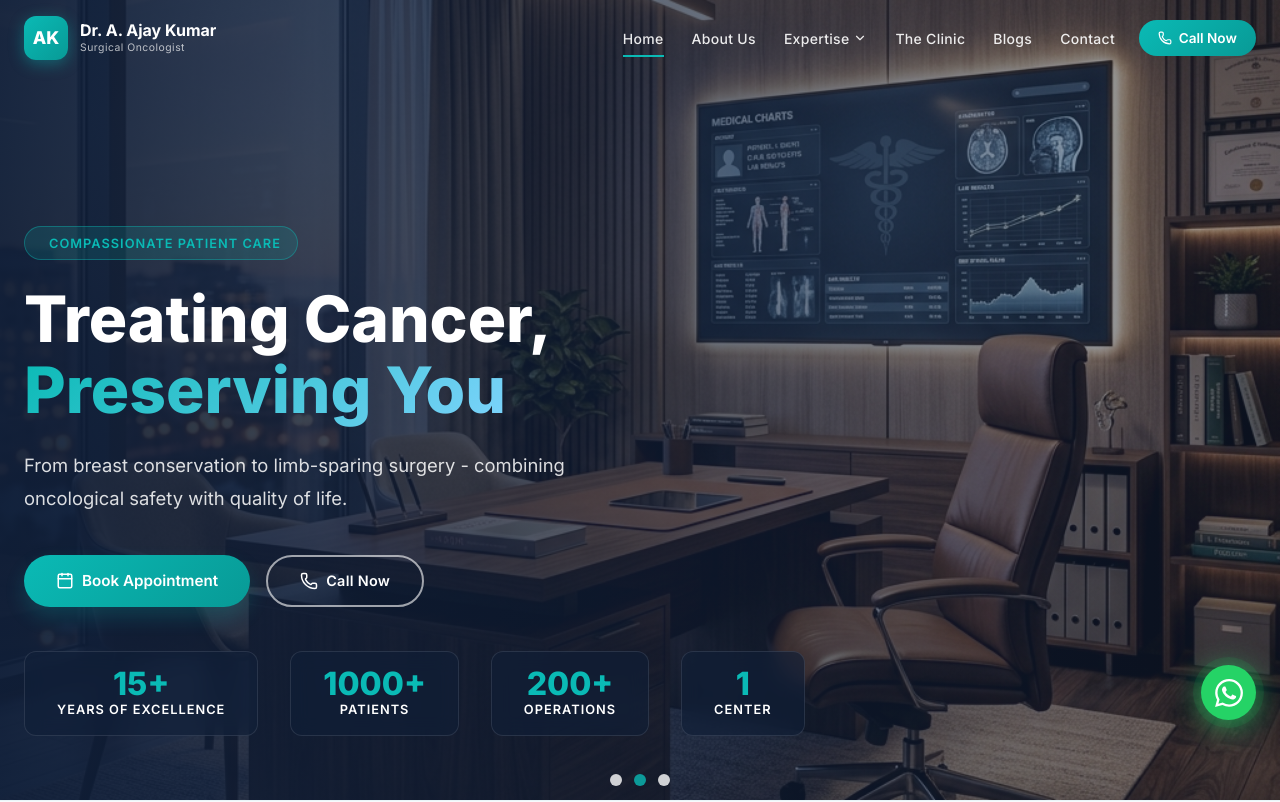
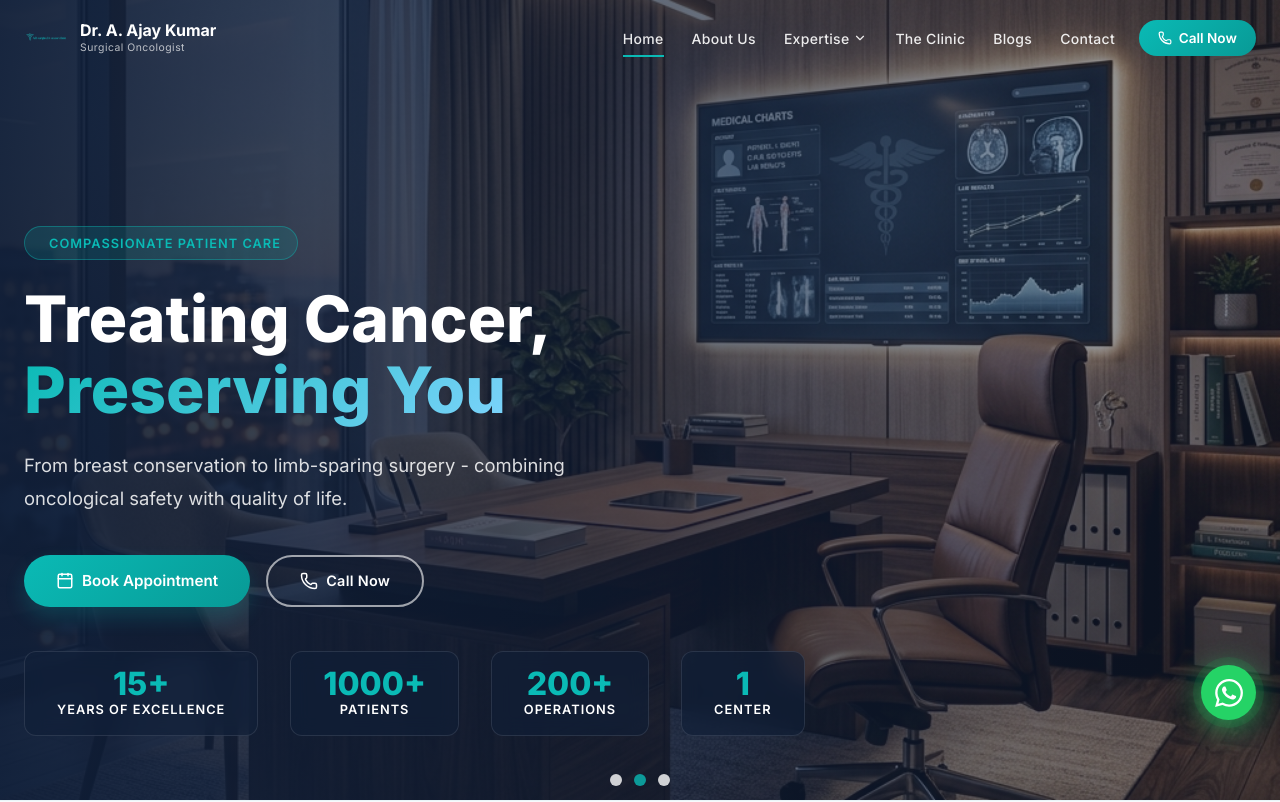
Before and after one commit to yakash4658r/Ajay_Oncologist, a React (Vite) app: page / in a window 1280 px wide. Shown: the top 802 px of the page. Built offline with nearby package versions, Linux system fonts and the light colour scheme.

Commit message:
Add and integrate site logo with transparent background

```diff
--- a/src/components/Navbar.tsx
+++ b/src/components/Navbar.tsx
@@ -63,12 +63,11 @@ export default function Navbar({ currentPage, setCurrentPage }: NavbarProps) {
           >
             <div style={{ display: 'flex', alignItems: 'center', gap: '0.75rem' }}>
               <div style={{
-                width: '44px', height: '44px', borderRadius: '12px',
-                background: 'linear-gradient(135deg, #0ABAB5, #089a96)',
+                width: '44px', height: '44px', borderRadius: '8px',
                 display: 'flex', alignItems: 'center', justifyContent: 'center',
-                boxShadow: '0 4px 15px rgba(10,186,181,0.4)'
+                overflow: 'hidden'
               }}>
-                <span style={{ color: 'white', fontFamily: 'Inter', fontWeight: 800, fontSize: '1.1rem' }}>AK</span>
+                <img src="./Logo_transparent.png" alt="Dr. A. Ajay Kumar Logo" style={{ width: '100%', height: '100%', objectFit: 'contain' }} />
               </div>
               <div>
                 <div style={{ fontFamily: 'Inter', fontWeight: 700, color: 'white', fontSize: '1rem', lineHeight: 1.2 }}>Dr. A. Ajay Kumar</div>
```
Also changed, not shown: public/Logo_transparent.png (added).
